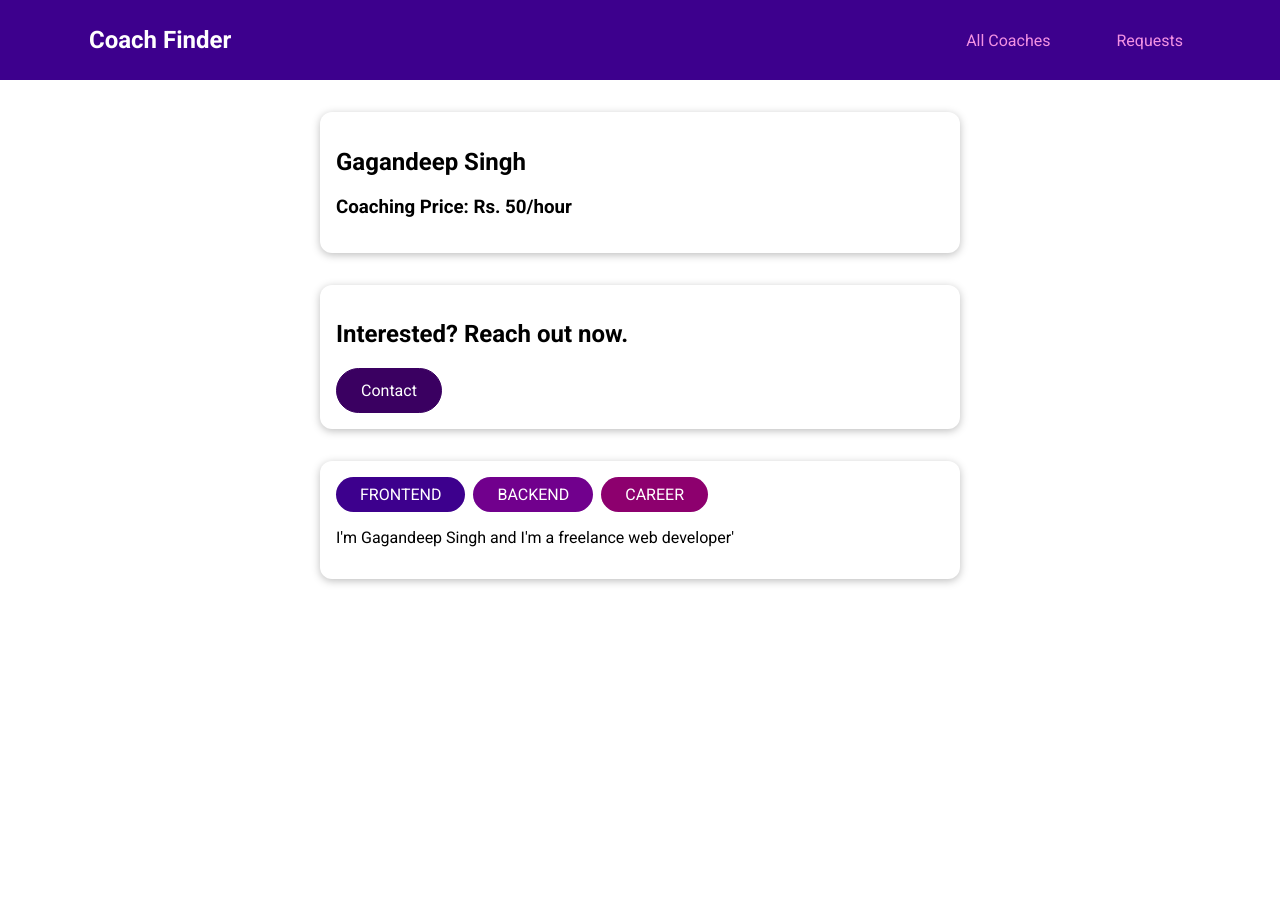
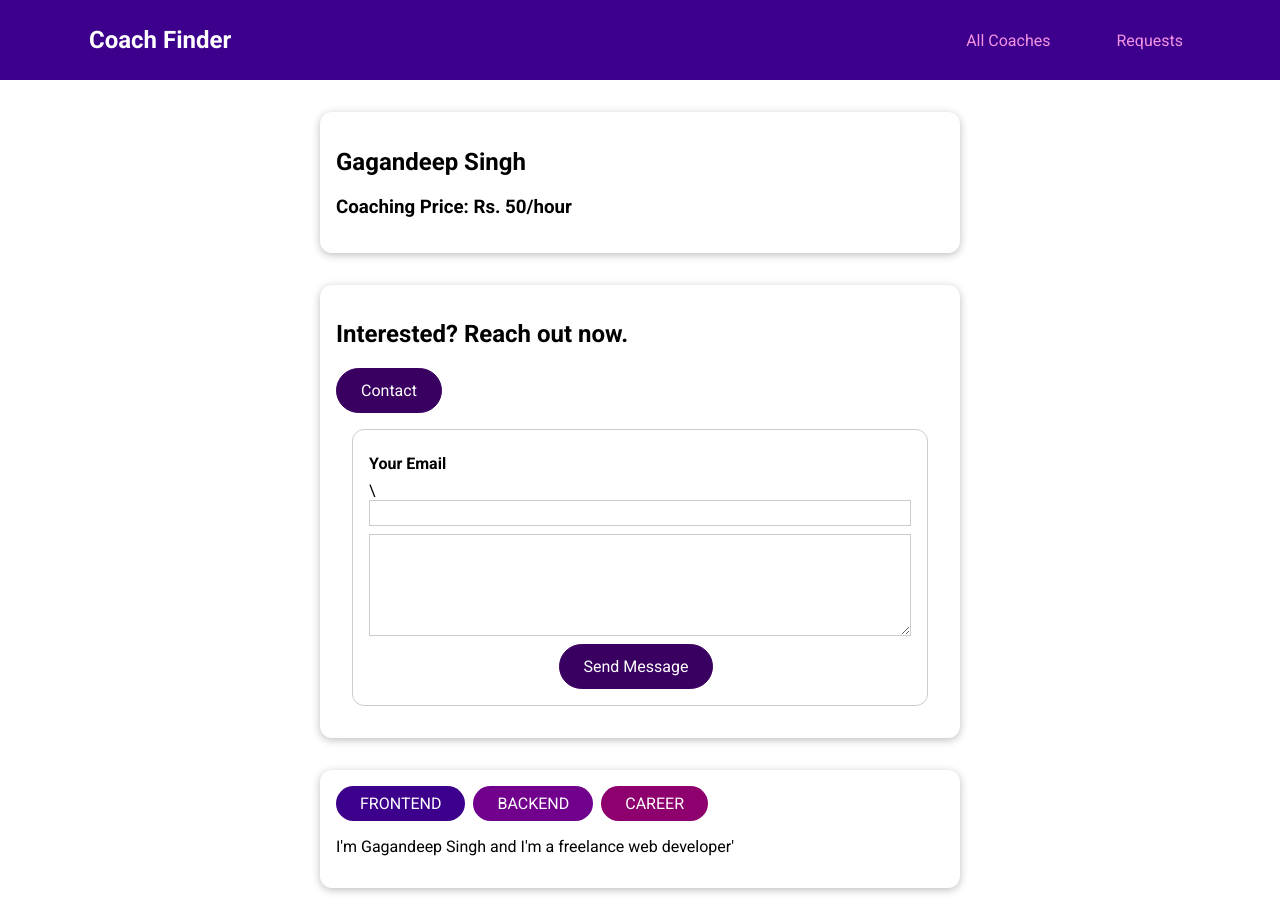
Before and after one commit to Gagandeep39/coach-finder-vue, a Vue app: page /coaches/c1/contact in a window 1280 px wide. Before the commit the page ends 800 px from the top, so only its background shows below. Built offline with nearby package versions, Linux system fonts and the light colour scheme.

Commit message:
Created contact form

```diff
--- a/src/views/requests/ContactCoach.vue
+++ b/src/views/requests/ContactCoach.vue
@@ -1,9 +1,82 @@
 <template>
-  <div></div>
+  <form @submit.prevent="submitForm">
+    <div class="form-control">
+      <label for="email">Your Email</label>\
+      <input type="email" id="email" v-model.trim="email" />
+    </div>
+    <div class="form-control">
+      <label for="message">
+        <textarea id="message" rows="5" v-model="message"></textarea>
+      </label>
+    </div>
+    <p class="errors" v-if="!formIsValid">Please enter valid data</p>
+    <div class="actions">
+      <base-button>Send Message</base-button>
+    </div>
+  </form>
 </template>
 
 <script>
-export default {};
+import BaseButton from '../../components/ui/BaseButton.vue';
+export default {
+  components: { BaseButton },
+  data() {
+    return {
+      email: '',
+      message: '',
+      formIsValid: true,
+    };
+  },
+  methods: {
+    submitForm() {
+      this.formIsValid = true;
+      if (this.email === '' || !this.email.includes('@') || this.message === '')
+        return;
+    },
+  },
+};
 </script>
 
-<style></style>
+<style scoped>
+form {
+  margin: 1rem;
+  border: 1px solid #ccc;
+  border-radius: 12px;
+  padding: 1rem;
+}
+
+.form-control {
+  margin: 0.5rem 0;
+}
+
+label {
+  font-weight: bold;
+  margin-bottom: 0.5rem;
+  display: block;
+}
+
+input,
+textarea {
+  display: block;
+  width: 100%;
+  font: inherit;
+  border: 1px solid #ccc;
+  padding: 0.15rem;
+}
+
+input:focus,
+textarea:focus {
+  border-color: #3d008d;
+  background-color: #faf6ff;
+  outline: none;
+}
+
+.errors {
+  font-weight: bold;
+  color: red;
+}
+
+.actions {
+  text-align: center;
+}
+</style>
```
